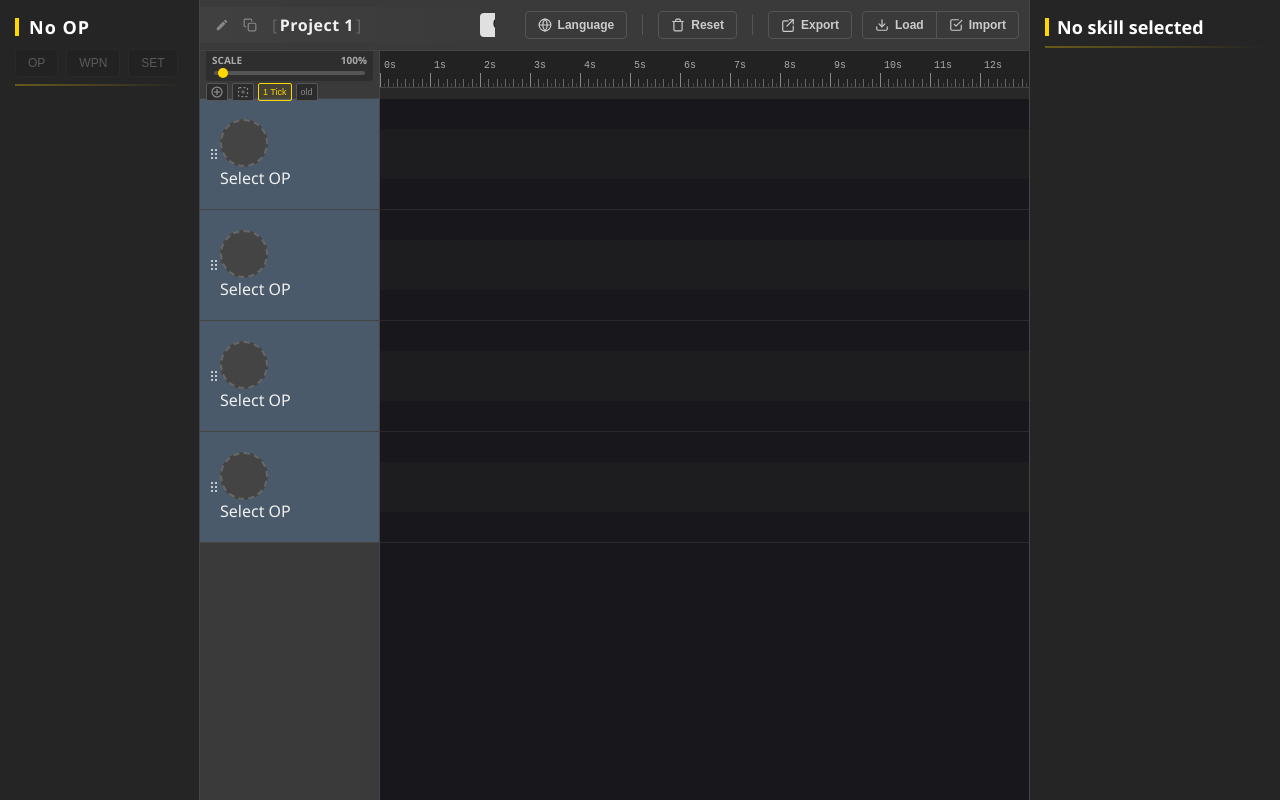
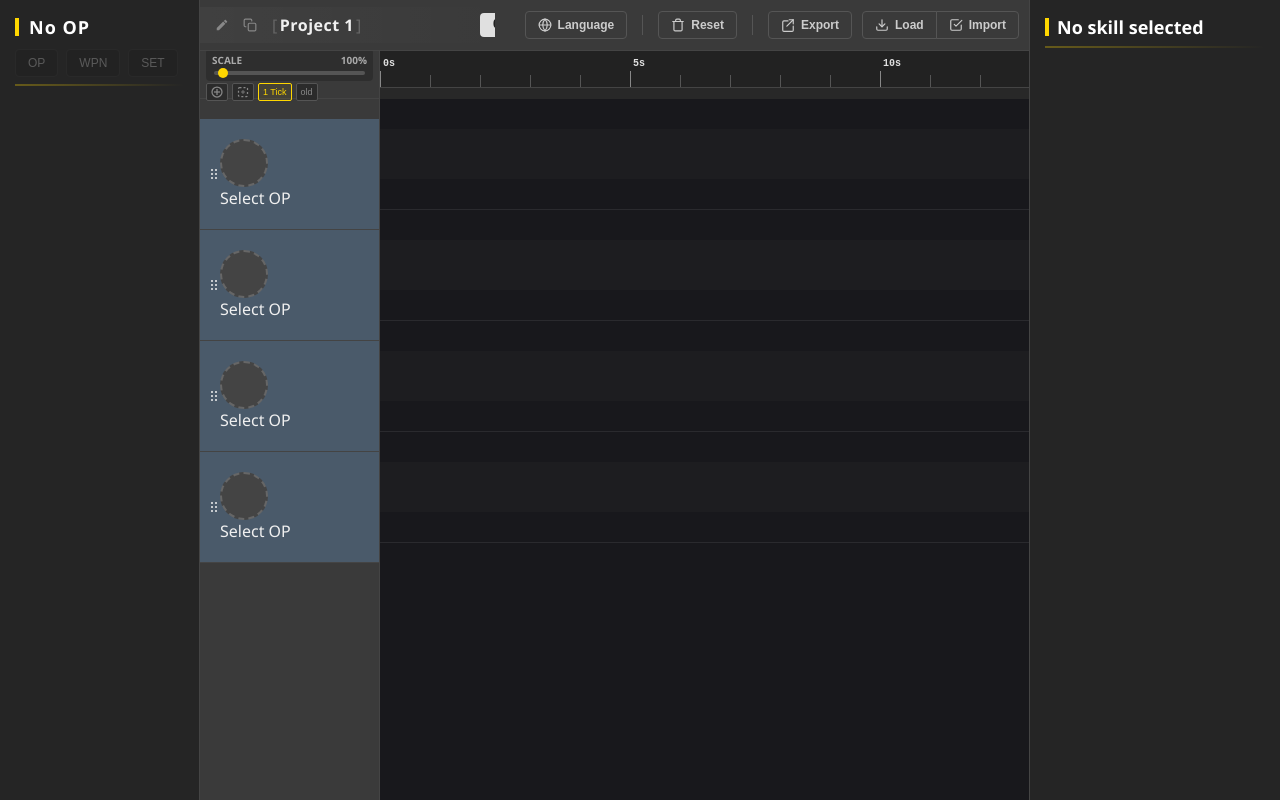
Before and after one commit to Korlne/Endaxis, a Vue app: page /timeline in a window 1280 px wide. Built offline with nearby package versions, Linux system fonts and the light colour scheme.

Commit message:
feat. 移除敌人配置相关组件，移除prep相关按钮，刻度重构。

```diff
--- a/src/components/TimelineGrid.vue
+++ b/src/components/TimelineGrid.vue
@@ -155,7 +155,7 @@ function getRarityBaseColor(rarity) {
 }
 
 // ===================================================================================
-// 核心逻辑：操作轴与刻度
+// 核心逻辑：操作轴与刻度 (高性能版)
 // ===================================================================================
 
 const operationMarkers = computed(() => {
@@ -213,44 +213,79 @@ const operationMarkers = computed(() => {
 })
 
 function getViewWindow({ bufferPx = 0 } = {}) {
-  const totalPx = store.totalTimelineWidthPx; const totalSeconds = store.viewDuration
-  if (!tracksContentRef.value || store.isCapturing) return { startPx: 0, endPx: totalPx, startTime: 0, endTime: totalSeconds }
-  const startPx = Math.max(store.timelineShift - bufferPx, 0)
-  const endPx = Math.min(store.timelineShift + store.timelineRect.width + bufferPx, totalPx)
-  return { startPx, endPx, startTime: store.pxToTime(startPx), endTime: store.pxToTime(endPx) }
+  const totalPx = store.totalTimelineWidthPx
+  const totalSeconds = store.viewDuration
+
+  if (!store.timelineRect.width || store.isCapturing) {
+    return { startPx: 0, endPx: totalPx, startTime: 0, endTime: totalSeconds }
+  }
+
+  const scrollLeft = store.timelineShift
+  const timelineWidth = store.timelineRect.width
+  const startPx = Math.max(scrollLeft - bufferPx, 0)
+  const endPx = Math.min(scrollLeft + timelineWidth + bufferPx, totalPx)
+
+  return {
+    startPx, endPx,
+    startTime: store.pxToTime(startPx),
+    endTime: store.pxToTime(endPx)
+  }
 }
 
 const rawDynamicTicks = computed(() => {
   const width = TIME_BLOCK_WIDTH.value
   const viewWindow = getViewWindow({ bufferPx: 100 })
-  const realTicks = [], gameTicks = []
+  const realTicks = []
 
-  const startTick = Math.max(0, Math.floor(viewWindow.startTime * 60))
-  const endTick = Math.ceil(viewWindow.endTime * 60)
-  const pixelsPerTick = width / 60
+  // 动态步长逻辑
+  let subDivision = 1
+  if (width >= 800) subDivision = 60
+  else if (width >= 200) subDivision = 10
+  else if (width >= 100) subDivision = 2
 
-  let skip = 1
-  if (pixelsPerTick < 2) skip = 2
-  if (pixelsPerTick < 1) skip = 5
-  if (pixelsPerTick < 0.4) skip = 10
+  const startStep = Math.floor(viewWindow.startTime * subDivision)
+  const endStep = Math.ceil(viewWindow.endTime * subDivision)
 
-  for (let t = startTick; t <= endTick; t++) {
-    const isMajor = t % 60 === 0
-    const isMinor = t % 10 === 0
-    if (!isMajor && t % skip !== 0) continue
+  for (let i = startStep; i <= endStep; i++) {
+    const time = i / subDivision
+    if (time < 0) continue
 
-    let label = ''
-    if (isMajor) label = `${t / 60}s`
-    else if (pixelsPerTick > 10 && isMinor) label = `${t}t`
+    let type = '', label = ''
+    const isIntegerSecond = i % subDivision === 0
 
-    realTicks.push({
-      time: t / 60,
-      type: isMajor ? 'major' : (isMinor ? 'tenth' : 'frame'),
-      label: label,
-      x: store.timeToPx(t / 60)
-    })
+    if (isIntegerSecond) {
+      const secondValue = Math.round(time)
+      const isFiveSec = secondValue % 5 === 0
+      if (width >= 100 || isFiveSec) {
+        type = 'major'; label = `${secondValue}s`
+      } else {
+        type = 'major-dim'
+      }
+    } else {
+      if (subDivision === 2) {
+        type = 'tenth'
+      } else if (subDivision === 10) {
+        type = 'tenth'
+        if (width >= 500) label = `.${Math.round((time % 1) * 10)}`
+      } else if (subDivision === 60) {
+        const frameIdx = i % 60
+        if (frameIdx % 10 === 0 && frameIdx !== 0) {
+          type = 'tenth'
+          if (width >= 600) label = `${frameIdx}f`
+        } else if (frameIdx % 2 === 0) {
+          type = 'frame'
+        } else {
+          if (width < 1000) continue
+          type = 'frame'
+        }
+      } else {
+        continue
+      }
+    }
+
+    realTicks.push({ time, type, label, x: store.timeToPx(time) })
   }
-  return { realTicks, gameTicks }
+  return { realTicks }
 })
 
 const dynamicTicks = refThrottled(rawDynamicTicks, 100)
@@ -601,7 +636,7 @@ onMounted(() => {
 .mini-tool-btn { height: 18px; padding: 0 4px; background: #2b2b2b; border: 1px solid #555; color: #888; cursor: pointer; border-radius: 2px; font-size: 9px; display: flex; align-items: center; gap: 2px; }
 .mini-tool-btn.is-active { color: #ffd700; border-color: #ffd700; background: rgba(255, 215, 0, 0.05); }
 
-.tracks-header-sticky { grid-column: 1 / 2; grid-row: 2 / 3; background: #3a3a3a; border-right: 1px solid #444; overflow: hidden; }
+.tracks-header-sticky { grid-column: 1 / 2; grid-row: 2 / 3; background: #3a3a3a; border-right: 1px solid #444; overflow: hidden; padding-top: 20px;}
 .track-info { min-height: 110px; display: flex; align-items: center; padding-left: 8px; border-bottom: 1px solid #444; transition: background 0.2s; }
 .track-info.is-active { background: #4a5a6a; }
 
@@ -613,11 +648,17 @@ onMounted(() => {
 .track-lane { position: relative; height: 50px; background: rgba(255, 255, 255, 0.02); }
 
 .time-ruler-track { position: relative; height: 36px; border-bottom: 1px solid #444; background: #222; }
-.tick-line { position: absolute; bottom: 0; width: 1px; background: #555; }
-.tick-line.major { height: 14px; background: #888; }
-.tick-line.tenth { height: 8px; background: #666; }
+.tick-line { position: absolute; bottom: 0; width: 1px; background: #444; pointer-events: none; }
+.tick-line.major { height: 16px; background: #888; }
+.tick-line.major-dim { height: 12px; background: #555; }
+.tick-line.tenth { height: 8px; background: #555; }
 .tick-line.frame { height: 4px; background: #444; }
-.tick-label { position: absolute; bottom: 16px; left: 4px; font-size: 10px; color: #aaa; white-space: nowrap; font-family: monospace; }
+
+.tick-label {
+  position: absolute; bottom: 18px; left: 3px; font-size: 10px; color: #aaa;
+  white-space: nowrap; font-family: 'Roboto Mono', monospace;
+}
+.major .tick-label { color: #e0e0e0; font-weight: bold; }
 
 .cursor-guide { position: absolute; top: 0; bottom: 0; width: 1px; background: #ffd700; z-index: 50; pointer-events: none; }
 .guide-time-label { position: absolute; top: 2px; left: 4px; background: #ffd700; color: #000; padding: 1px 4px; font-size: 10px; border-radius: 2px; font-weight: bold; }
```
